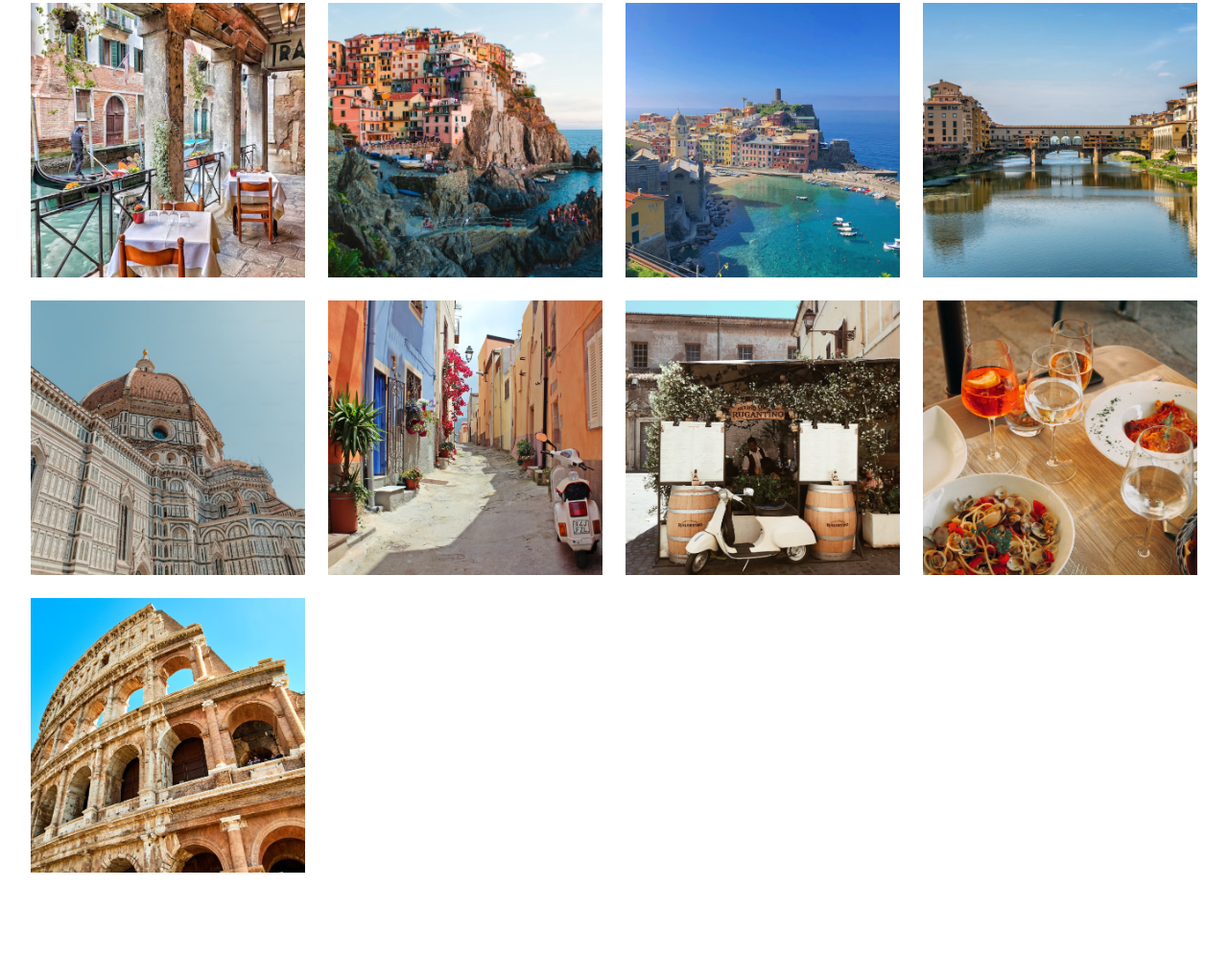
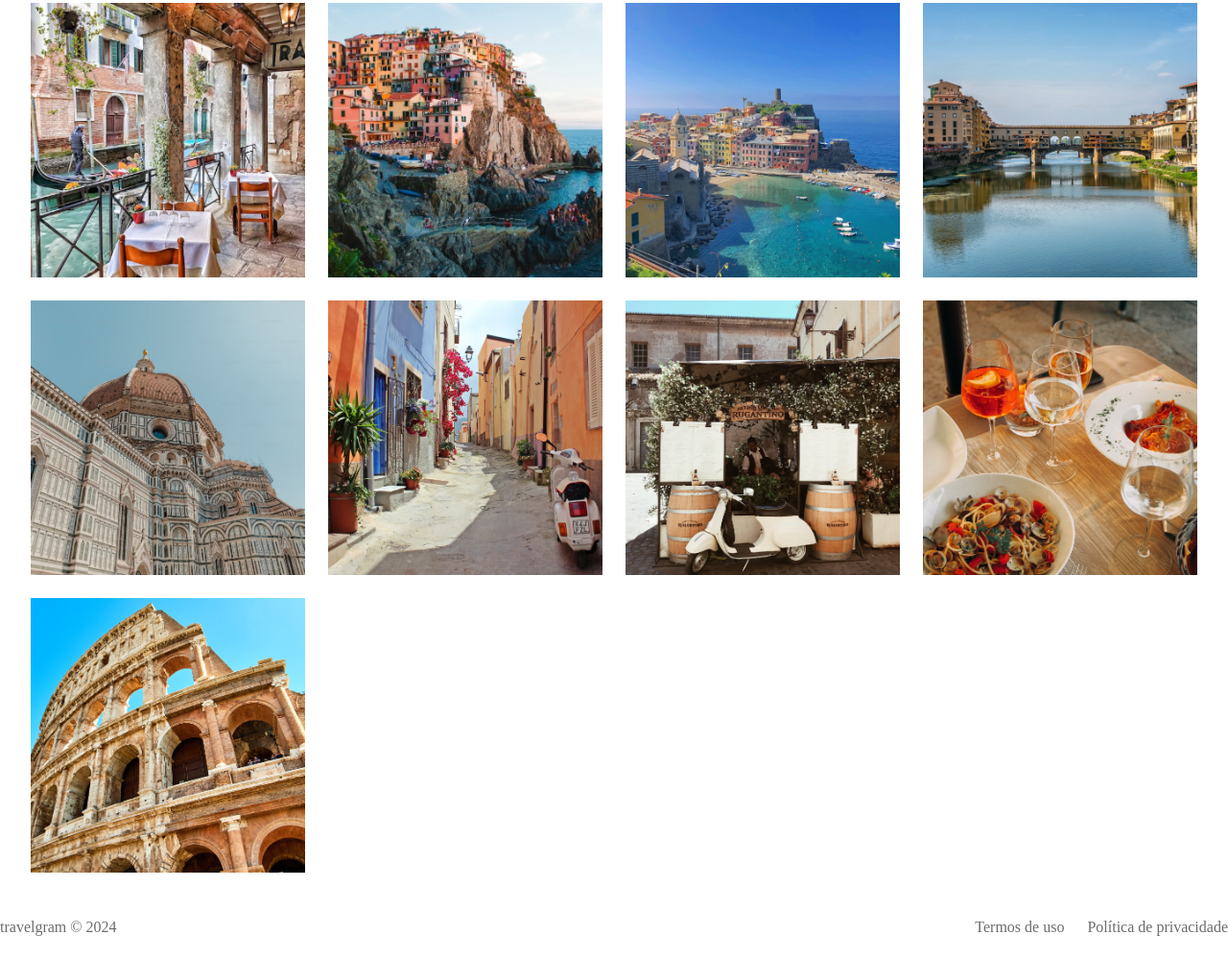
Before and after one commit to jotappe94/Projeto-2, a plain HTML site: page index.html in a window 1280 px wide. Shown: the part 771-1770 px from the top of the page at 96% size. Before the commit the page ends 1704 px from the top, so only its background shows below. Drawn offline with Linux system fonts and the light colour scheme; a web font is replaced by a local one.

Commit message:
done footer

```diff
--- a/index.html
+++ b/index.html
@@ -85,5 +85,19 @@
     <img src="assets/imagens/Image 11.png">
     <img src="assets/imagens/Image 12.png">
 </main>
+
+<footer>
+    <span>
+        travelgram &copy; 2024
+    </span>
+
+    <span>
+        Termos de uso
+    </span>
+
+    <span>
+        Política de privacidade
+    </span>
+</footer>
 </body>
 </html>
--- /dev/null
+++ b/styles/footer.css
@@ -0,0 +1,9 @@
+footer{
+    display: flex;
+    gap: 24px;
+    padding-block: 24px;
+}
+
+footer span:nth-child(1) {
+    margin-right: auto;
+}
--- a/styles/index.css
+++ b/styles/index.css
@@ -2,3 +2,4 @@
 @import url(nav.css);
 @import url(header.css);
 @import url(main.css);
+@import url(footer.css);
```
